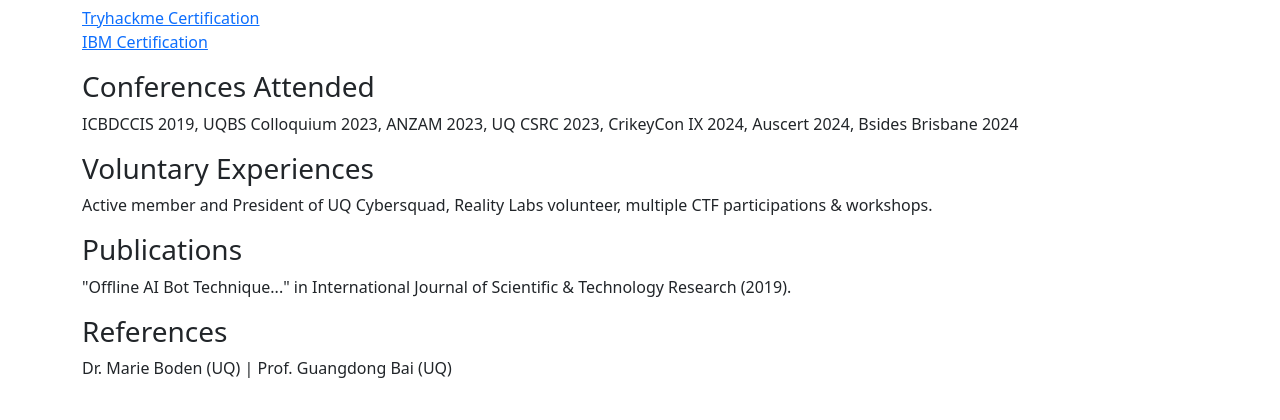
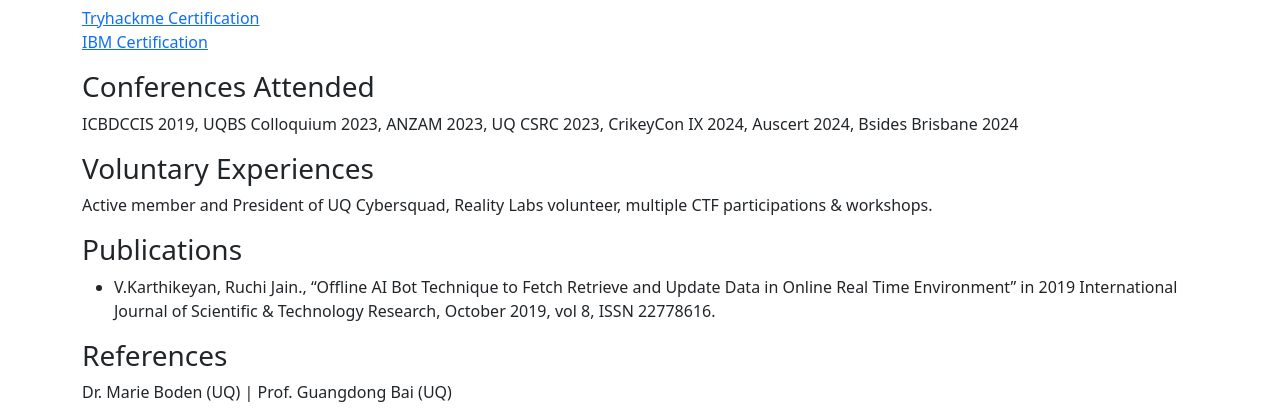
Before and after one commit to vkarthikeyan12/resume-flask, a Flask app: page / in a window 1280 px wide. Shown: the part 833-1253 px from the top of the page. Before the commit the page ends 1211 px from the top, so only its background shows below. Run offline with Flask 3, Linux system fonts and the light colour scheme.

Commit message:
Update resume.html

```diff
--- a/templates/resume.html
+++ b/templates/resume.html
@@ -55,7 +55,9 @@
   <p>Active member and President of UQ Cybersquad, Reality Labs volunteer, multiple CTF participations & workshops.</p>
 
   <h3>Publications</h3>
-  <p>"Offline AI Bot Technique..." in International Journal of Scientific & Technology Research (2019).</p>
+  <ul>
+  <li><p>V.Karthikeyan, Ruchi Jain., “Offline AI Bot Technique to Fetch Retrieve and Update Data in Online Real Time Environment” in 2019 International Journal of Scientific & Technology Research, October 2019, vol 8, ISSN 22778616. </p></li>
+  </ul>
 
   <h3>References</h3>
   <p>Dr. Marie Boden (UQ) | Prof. Guangdong Bai (UQ)</p>
```
